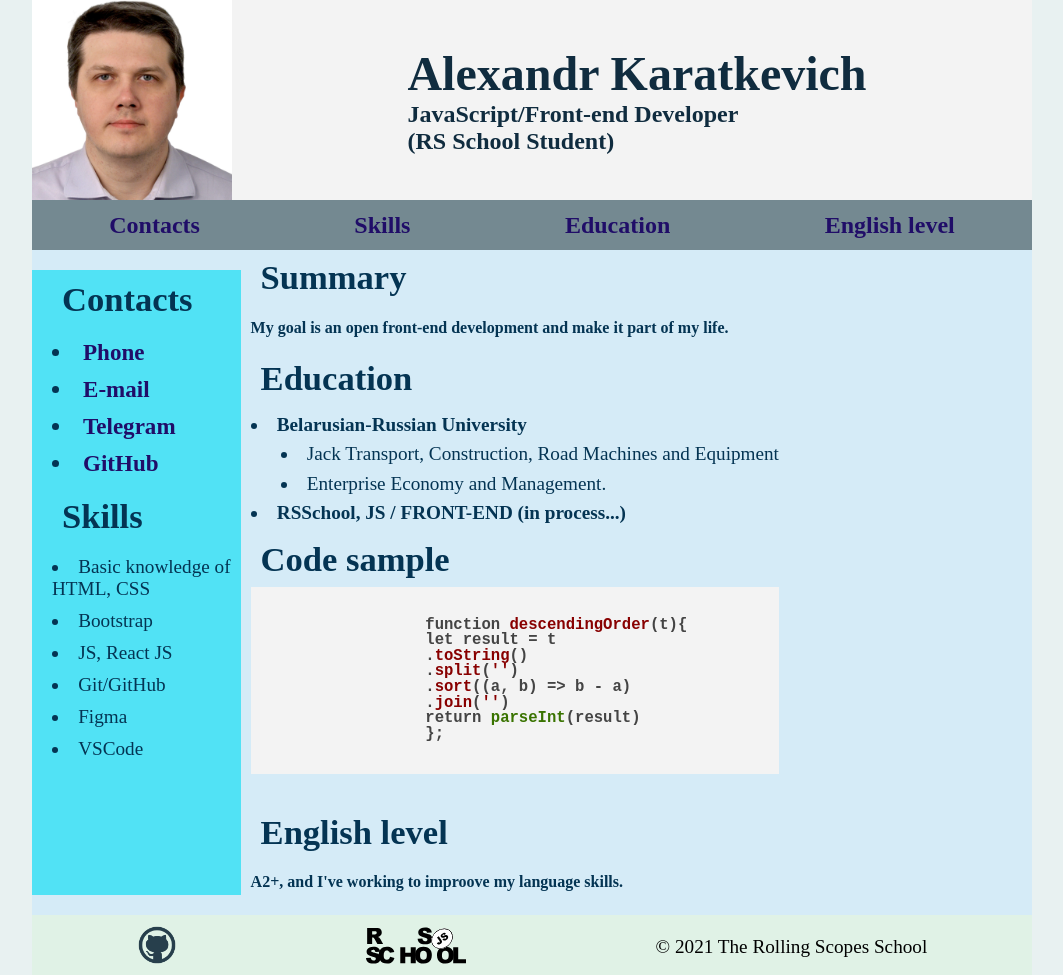
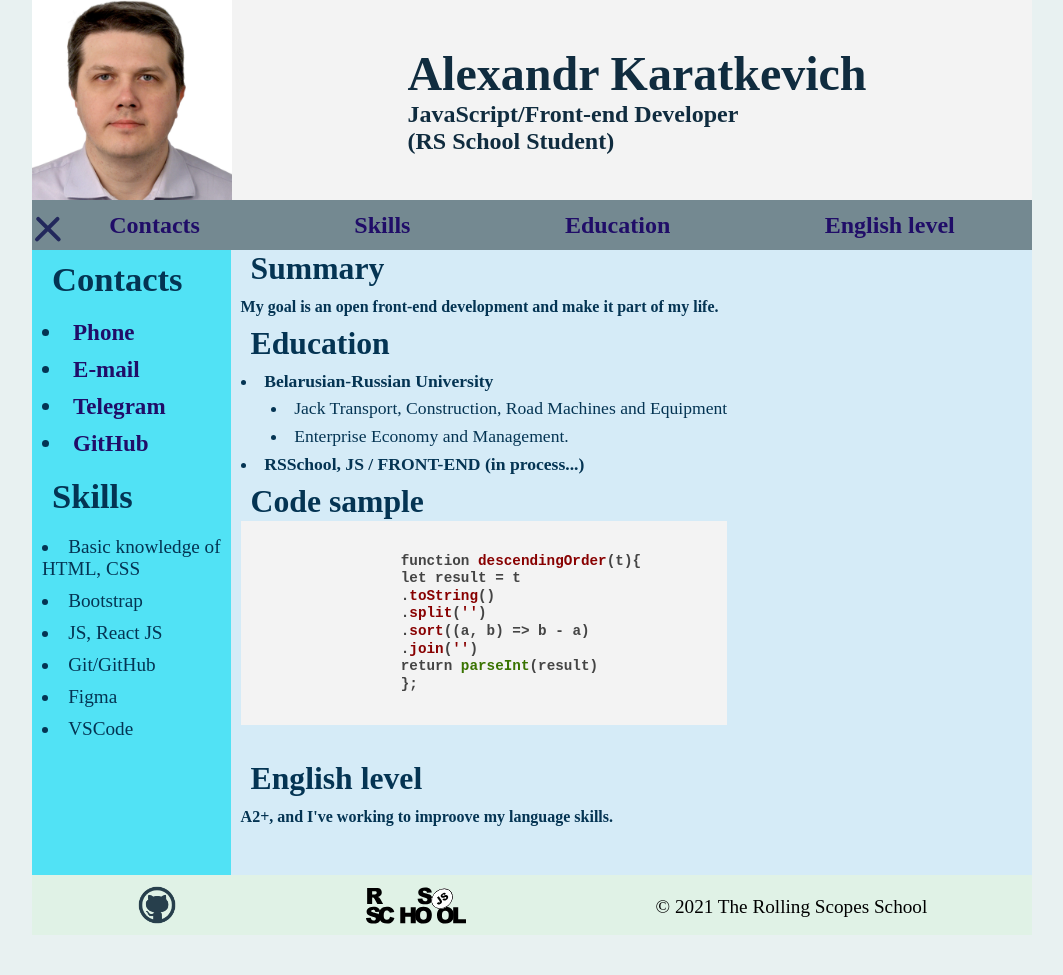
Before and after one commit to koraleaxandr/rsschool-cv, a plain HTML site: page index.html in a window 1280 px wide. Shown: the whole page, without its empty margins (108-1171 px from the left). After the commit the page ends 935 px from the top, so only its background shows below. Drawn offline with nearby package versions, Linux system fonts and the light colour scheme.

Commit message:
fix: edit nav

```diff
--- a/css/style.css
+++ b/css/style.css
@@ -1,16 +1,27 @@
 html {
   background-color: rgb(232, 241, 241);
   scroll-behavior: smooth;
+  min-width: 320px;
+}
+
+@media only screen and (min-width: 550px) {
+
 }
 
 
 
-@media only screen and (max-width: 400px) {
+
+@media only screen and (max-width: 550px) {
   .header-nav ul {
     width: 100%;
     position: relative;
     flex-direction: column;
   }
+
+  .menu-span {
+    width: 100%;
+  }
+
   .image-CV {
     position: relative;
     height: auto;
@@ -40,11 +51,16 @@ h1 {
     font-size: 0.8em;
   }
 
+
+
+
 }
+
+
 /*-----------------------------------------------------------------------*/
 * {
-  margin:0;
-  padding:0;
+  margin: 0;
+  padding: 0;
   box-sizing: border-box;
   /* font-size: 100%; */
   transition: all 0.8s;
@@ -53,7 +69,7 @@ h1 {
 ul {
   color: #043453;
   list-style: inside;
-font: 1.2rem ;
+  font: 1.2rem;
 }
 
 a {
@@ -77,9 +93,10 @@ font: 1.2rem ;
 }
 
 li {
-  margin:10px 0px;
+  margin: 10px 0px;
   transition: all 1s;
 }
+
 .link-hover {
   font-size: 120%;
   font-weight: 600;
@@ -96,9 +113,10 @@ transition: all 1s;
 }
 
 p {
-    margin: 15px auto;
+  margin: 10px auto;
   font-size: 1.0rem;
 }
+
 /*------------------------------HEADER--------------------------*/
 header {
   position: relative;
@@ -132,7 +150,7 @@ header {
 }
 
 .image-CV {
-  position:relative;
+  position: relative;
 }
 
 
@@ -149,7 +167,8 @@ header {
   background-color: rgb(116, 137, 145);
 
 }
- .ul-header-nav {
+
+.header-nav ul {
   position: relative;
   max-width: 1000px;
   min-height: 50px;
@@ -161,11 +180,94 @@ header {
   justify-content: space-around;
   align-items: center;
 }
+
+.menu-span {
+  position: absolute;
+  top: 15px;
+  left: 5px;
+  height: 50px;
+  width: 35px;
+  box-sizing: border-box;
+}
+
+.menu-span span {
+  position: relative;
+  display: block;
+  width: 33px;
+  height: 4px;
+  margin-bottom: 5px;
+
+  background: #22285c;
+  border-radius: 3px;
+  z-index: 1;
+  transform-origin: 4px 0px;
+  transition: all 0s;
+}
+
+.menu-span span:first-child {
+  transform-origin: 0% 0%;
+}
+
+.menu-span span:nth-last-child(2) {
+  transform-origin: 0% 100%;
+}
+
+
+.menu-span span {
+  opacity: 1;
+  transform: rotate(45deg) translate(-10px, -10px);
+  background: #22285c;
+}
+
+
+.menu-span span:nth-last-child(3) {
+  opacity: 0;
+  transform: rotate(0deg) scale(0.2, 0.2);
+}
+
+.menu-span span:nth-last-child(2) {
+  transform: rotate(-45deg) translate(-10px, 10px);
+}
+
+#input:checked~.menu-span span {
+  transform: none;
+}
+
+#input:checked~.menu-span span:nth-last-child(3) {
+  opacity: 1;
+}
+
+#input {
+  position: absolute;
+  display: block;
+  width: 55px;
+  height: 100%;
+
+  top: 5px;
+  left: 1px;
+  cursor: pointer;
+
+  opacity: 0;
+  /* hide this */
+  z-index: 2;
+  /* and place it over */
+  -webkit-touch-callout: none;
+}
+
+label {
+  position: relative;
+  height: 100%;
+  width: auto;
+}
+
+#input:checked~#menu {
+  display: none;
+}
+
 /*------------------------------MAIN---------------------------*/
 .main-section {
   position: relative;
   max-width: 1000px;
-  min-height: 625px;
   margin: 0px auto;
   padding: 0px;
   background-color: #cce8faa9;
@@ -179,8 +281,9 @@ header {
 
 .left-section {
   position: relative;
+  height: 100%;
   min-height: 625px;
-  padding: 0px 10px 0 20px;
+  padding: 0px 10px 0 10px;
   font-size: 1.2rem;
   color: #043453;
   background-color: #51e2f5;
@@ -196,15 +299,15 @@ header {
   height: 100%;
   width: 100%;
   padding: 0px 0px 10px 10px;
-  font-size: 1.2em;
-  line-height: 1.0;
+  font-size: 1.1em;
+  line-height: 100%;
   font-weight: 900;
   color: #043453;
 }
 
 .footer-section {
   position: relative;
-  top:0px;
+  top: 0px;
   max-width: 1000px;
   height: 60px;
   margin: 0 auto;
@@ -225,7 +328,7 @@ header {
 }
 
 .image-github {
-  position:relative;
+  position: relative;
   transition: all 0.8s;
 }
 
@@ -236,9 +339,10 @@ header {
 }
 
 .image-rsschool {
-  position:relative;
+  position: relative;
   transition: all 0.8s;
 }
+
 .image-rsschool:hover {
   filter: drop-shadow(0px 6px 5px rgb(99, 204, 190));
 }
--- a/index.html
+++ b/index.html
@@ -1,5 +1,6 @@
 <!DOCTYPE html>
 <html lang="en">
+
 <head>
   <meta charset="UTF-8">
   <meta http-equiv="X-UA-Compatible" content="IE=edge">
@@ -13,17 +14,20 @@
   <link rel="preconnect" href="https://fonts.gstatic.com" crossorigin>
   <link rel="preconnect" href="https://fonts.googleapis.com">
   <link rel="preconnect" href="https://fonts.gstatic.com" crossorigin>
-    <link href="https://fonts.googleapis.com/css2?family=Montserrat:wght@100;300;400;500;600;700;900&display=swap" rel="stylesheet">
+  <link href="https://fonts.googleapis.com/css2?family=Montserrat:wght@100;300;400;500;600;700;900&display=swap"
+    rel="stylesheet">
   <link rel="stylesheet" href="//cdnjs.cloudflare.com/ajax/libs/highlight.js/9.15.9/styles/default.min.css">
   <script src="//cdnjs.cloudflare.com/ajax/libs/highlight.js/9.15.9/highlight.min.js"></script>
-    <script>hljs.initHighlightingOnLoad();</script>
+  <script>
+    hljs.initHighlightingOnLoad();
+  </script>
   <link rel="stylesheet" href="css/style.css">
   <title> Alexandr Karatkevich CV</title>
 </head>
 <header>
   <div class="header-section">
     <img class="image-CV" src="./images/imageCV.png" alt="CV Photo" width="200" height="200">
-    <div class="text-header" >
+    <div class="text-header">
       <h1>Alexandr Karatkevich</h1>
       <h4>JavaScript/Front-end Developer</h4>
       <h4>(RS School Student)</h4>
@@ -31,10 +35,18 @@
   </div>
 </header>
 <main>
-      <nav class="header-nav">
-                <ul class="ul-header-nav">
+  <nav>
+    <div class="header-nav">
+      <input id="input" type="checkbox"/>
+      <label for="input"></label>
+      <div class="menu-span">
+        <span></span>
+        <span></span>
+        <span></span>
+      </div>
+      <ul id="menu">
         <li>
-                        <a href="#contacts" >Contacts</a>
+          <a href="#contacts">Contacts</a>
         </li>
         <li>
           <a href="#skills">Skills</a>
@@ -46,9 +58,10 @@
           <a href="#english">English level</a>
         </li>
       </ul>
+    </div>
   </nav>
   <div class="main-section">
-        <div class="left-section">
+    <aside class="left-section">
       <h2>Contacts</h2>
       <ul id="contacts">
         <li class="link-hover"><a href="tel:+375297434445" target="_blank">Phone</a></li>
@@ -67,9 +80,9 @@
         <li>Figma</li>
         <li>VSCode</li>
       </ul>
-        </div>
+    </aside>
     <div class="central-section">
-          <div class= "text-central-section">
+      <div class="text-central-section">
         <h2 id="summary">Summary</h2>
         <p>My goal is an open front-end development and make it part of my life.</p>
         <h2 id="education">Education</h2>
@@ -99,7 +112,9 @@
       </div>
     </div>
   </div>
+
 </main>
+<script src="/index.js"></script>
 <footer>
   <div class="footer-section">
     <a href="https://github.com/koraleaxandr" target="_blank">
@@ -113,4 +128,5 @@
     </div>
   </div>
 </footer>
+
 </html>
--- /dev/null
+++ b/index.js
@@ -0,0 +1,5 @@
+
+window.addEventListener('resize', () => {
+            if (screen.width > 550) {
+document.getElementById('input').checked = false;
+            }
```
Lines whose indentation alone changed are shown as unchanged.
